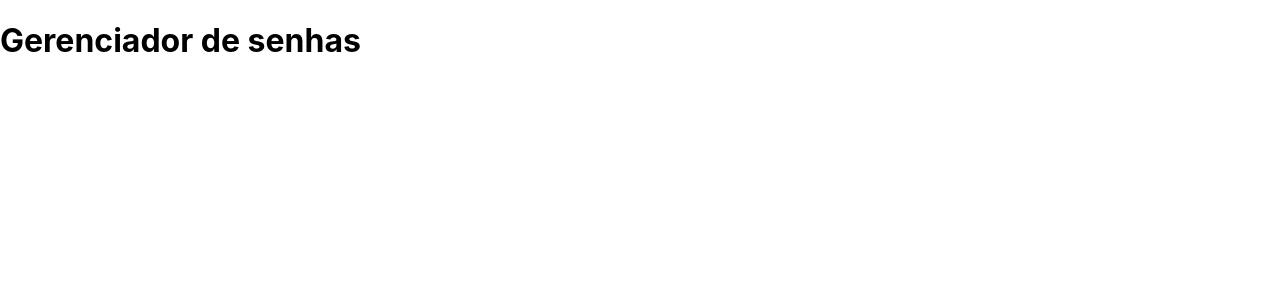
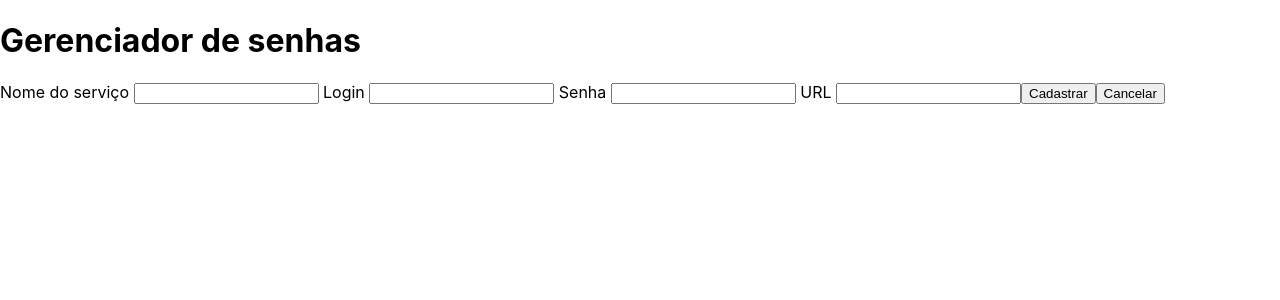
Before and after one commit to gabrielamaqu/Passaword-manager, a React (Vite) app: page / in a window 1280 px wide. Shown: the top 300 px of the page. Built offline with nearby package versions, Linux system fonts and the light colour scheme.

Commit message:
requisito 2

```diff
--- a/package.json
+++ b/package.json
@@ -29,7 +29,7 @@
     "jsdom": "^21.1.0",
     "stylelint": "^14.16.1",
     "stylelint-order": "^5.0.0",
-    "typescript": "^5.0.4",
+    "typescript": "^4.4.3",
     "vite": "^4.1.1",
     "vitest": "^0.30.1"
   }
--- a/src/App.tsx
+++ b/src/App.tsx
@@ -1,9 +1,13 @@
 import './App.css';
 import Title from './components/Title';
+import Form from './components/Form';
 
 function App() {
   return (
-    <Title />
+    <>
+      <Title />
+      <Form />
+    </>
   );
 }
 
--- /dev/null
+++ b/src/components/Form.tsx
@@ -0,0 +1,22 @@
+function Form() {
+  return (
+    <form>
+      <label htmlFor="nome"> Nome do serviço </label>
+      <input id="nome" type="text" name="nome" />
+
+      <label htmlFor="login"> Login </label>
+      <input id="login" type="text" name="login" />
+
+      <label htmlFor="password"> Senha </label>
+      <input id="password" type="password" name="password" />
+
+      <label htmlFor="url"> URL </label>
+      <input id="url" type="text" name="url" />
+
+      <button>Cadastrar</button>
+      <button>Cancelar</button>
+    </form>
+  );
+}
+
+export default Form;
```
Also changed, not shown: 1 other file (tests, documents, lock files or other folders).
